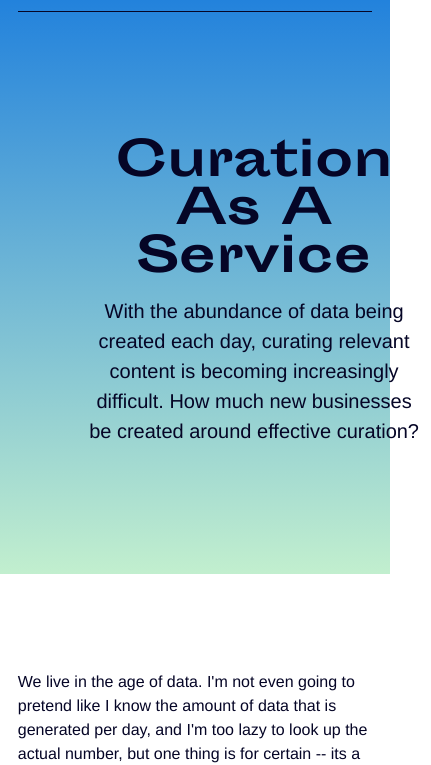
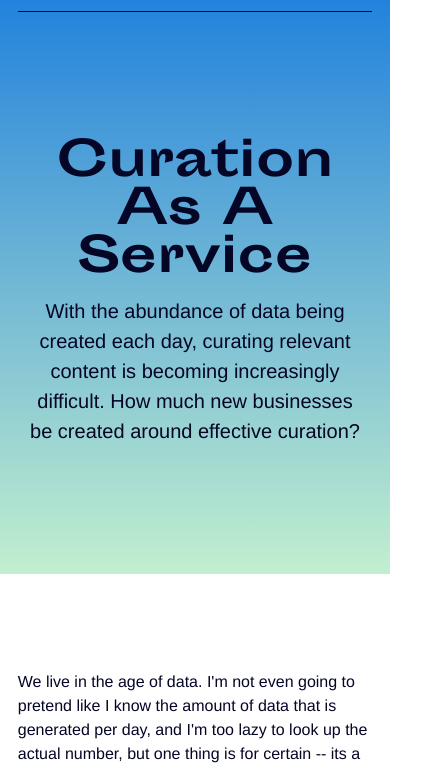
Before and after one commit to mcgingras/blogv3, a Gatsby site: page /blog/caas in a window 390 px wide. Shown: the part 85-850 px from the top of the page, 431 px wide, since content can reach past the window. Built offline with nearby package versions, Linux system fonts and the light colour scheme; Gatsby itself is replaced by a stand-in of ours; a web font is replaced by a local one.

Commit message:
quick fix to mobile blog pages

```diff
--- a/src/style/index.scss
+++ b/src/style/index.scss
@@ -419,6 +419,10 @@ img{
     flex: 0 0 100%;
   }
 
+  .mob-no-offset{
+    margin-left: 0;
+  }
+
   .content{
     max-width: 100%;
     flex: 0 0 100%;
--- a/src/templates/blog.js
+++ b/src/templates/blog.js
@@ -14,7 +14,7 @@ export default ({ data }) => {
           <hr className="hr hr-8" />
           <header className="container">
             <div className="row">
-              <div className="col col-offset-2 col-8 mob-col-12 text-center">
+              <div className="col col-offset-2 col-8 mob-col-12 mob-no-offset text-center">
               <h2 className="blog--title">{post.frontmatter.title}</h2>
               <p className="blog--subtitle">{post.frontmatter.subtitle}</p>
               <div className="blog--tags">
```
